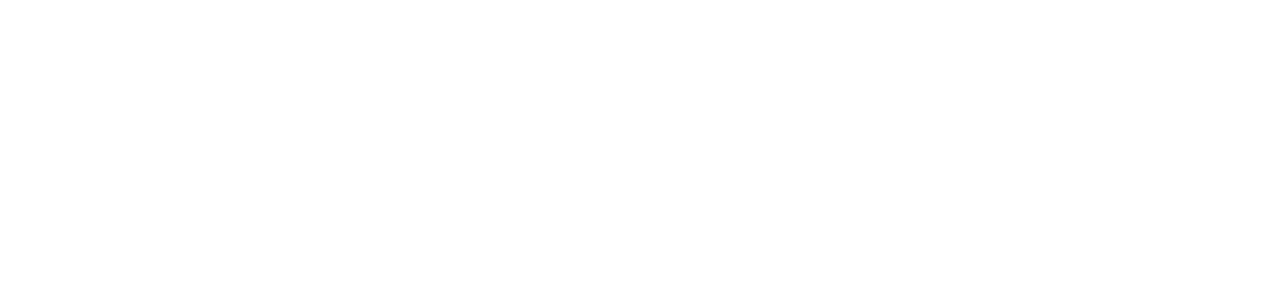
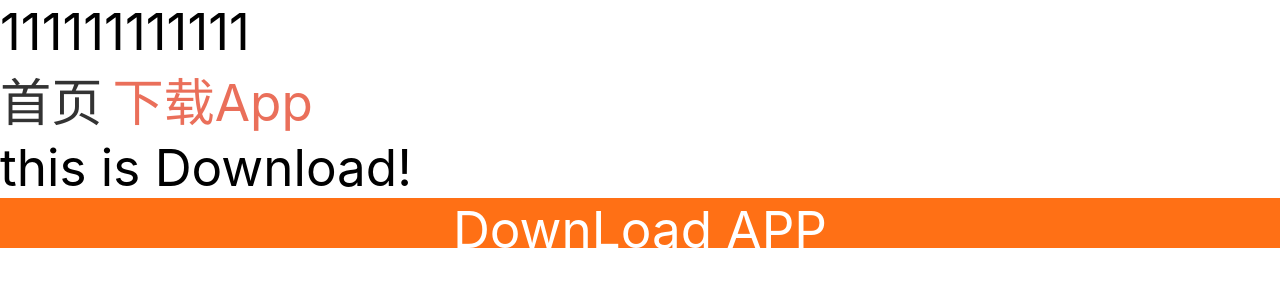
Before and after one commit to nolongthing/react-family-bucket, a React (Create React App) app: page /multistageRouter/download in a window 1280 px wide. Shown: the top 300 px of the page. Built offline with nearby package versions, Linux system fonts and the light colour scheme.

Commit message:
'多级嵌套路由'

```diff
--- a/src/App.js
+++ b/src/App.js
@@ -1,9 +1,12 @@
 import React from 'react';
-import { BrowserRouter as Router, Switch, Route } from 'react-router-dom';
+import { BrowserRouter as Router, Switch, Route, Redirect } from 'react-router-dom';
 
 import Sub from './pages/sub';
 import Login from './pages/login';
 import Monthly from './pages/monthly';
+import MultistageRouter from './pages/multistageRouter';
+import Home from './pages/multistageRouter/components/home';
+import Download from './pages/multistageRouter/components/download';
 import './App.css';
 
 function App() {
@@ -13,7 +16,18 @@ function App() {
         <Switch>
           <Route path='/' exact component={Sub} />
           <Route path='/login' component={Login} />
-          <Route path='/monthly' component={Monthly}/>
+          <Route path='/monthly' component={Monthly} />
+          {/* 嵌套路由的时候方法，除了需要在此处定义子路由之外，
+          还需要在MultistageRouter组件中写上{props.children}用以渲染路由子组件 */}
+          <Route path='/multistageRouter' render={()=>
+            <MultistageRouter>
+              <Switch>
+                <Route path='/multistageRouter/home' component={Home} />
+                <Route path='/multistageRouter/download' component={Download} />
+                <Redirect to='/multistageRouter/home' />
+              </Switch>
+            </MultistageRouter>
+          } />
         </Switch>
       </Router>
     </div>
--- /dev/null
+++ b/src/pages/multistageRouter/components/download/index.js
@@ -0,0 +1,15 @@
+import React from 'react'
+
+export default function Download(props) {
+  /* 跳转页面且不记住历史 */
+  function handleDownload() {
+    props.history.replace('/monthly');
+  }
+  return (
+    <div>
+
+      this is Download!
+      <div onClick={handleDownload} style={{ color: '#fff', background: '#ff7015', width: '100%', height: '50px', textAlign: 'center' }}>DownLoad APP</div>
+    </div>
+  )
+}
--- /dev/null
+++ b/src/pages/multistageRouter/components/home/index.js
@@ -0,0 +1,9 @@
+import React from 'react'
+
+export default function Index() {
+    return (
+        <div>
+            this is index!
+        </div>
+    )
+}
--- /dev/null
+++ b/src/pages/multistageRouter/index.js
@@ -0,0 +1,18 @@
+import React from 'react';
+
+import { NavLink } from 'react-router-dom';
+
+import styles from './mul.module.scss';
+export default function MultistageRouter(props) {
+  return (
+    <div>
+      111111111111
+      <div>
+        {/* activeClassName属性表示当前链接被选中是的类名 */}
+        <NavLink replace={true} activeClassName={styles.active} to="/multistageRouter/home">首页</NavLink>
+        <NavLink replace={true} activeClassName={styles.active} to="/multistageRouter/download">下载App</NavLink>
+      </div>
+      {props.children}
+    </div>
+  )
+}
--- /dev/null
+++ b/src/pages/multistageRouter/mul.module.scss
@@ -0,0 +1,8 @@
+a{
+    text-decoration: none;
+    margin-right: 10px;
+    color: #333;
+    &.active{
+        color: #ea6f5a;
+    }
+}
--- a/src/pages/sub/components/TgSub/index.js
+++ b/src/pages/sub/components/TgSub/index.js
@@ -3,7 +3,7 @@ import { withRouter } from 'react-router-dom';
 import stores from '../../../../redux';
 
 function TgSub(props) {
-    const { store } = stores;
+    const { getState } = stores;
     function handleLogin() {
         console.log(props);
         props.history.push('/login');
@@ -12,7 +12,7 @@ function TgSub(props) {
         <div>
             这是投顾工作室订阅项
             <button onClick={handleLogin}>点击跳转登陆</button>
-            <div>显示登陆状态：{store.getState() ? '已登录' : '未登录'}</div>
+            <div>显示登陆状态：{getState() ? '已登录' : '未登录'}</div>
         </div>
     )
 }
```
